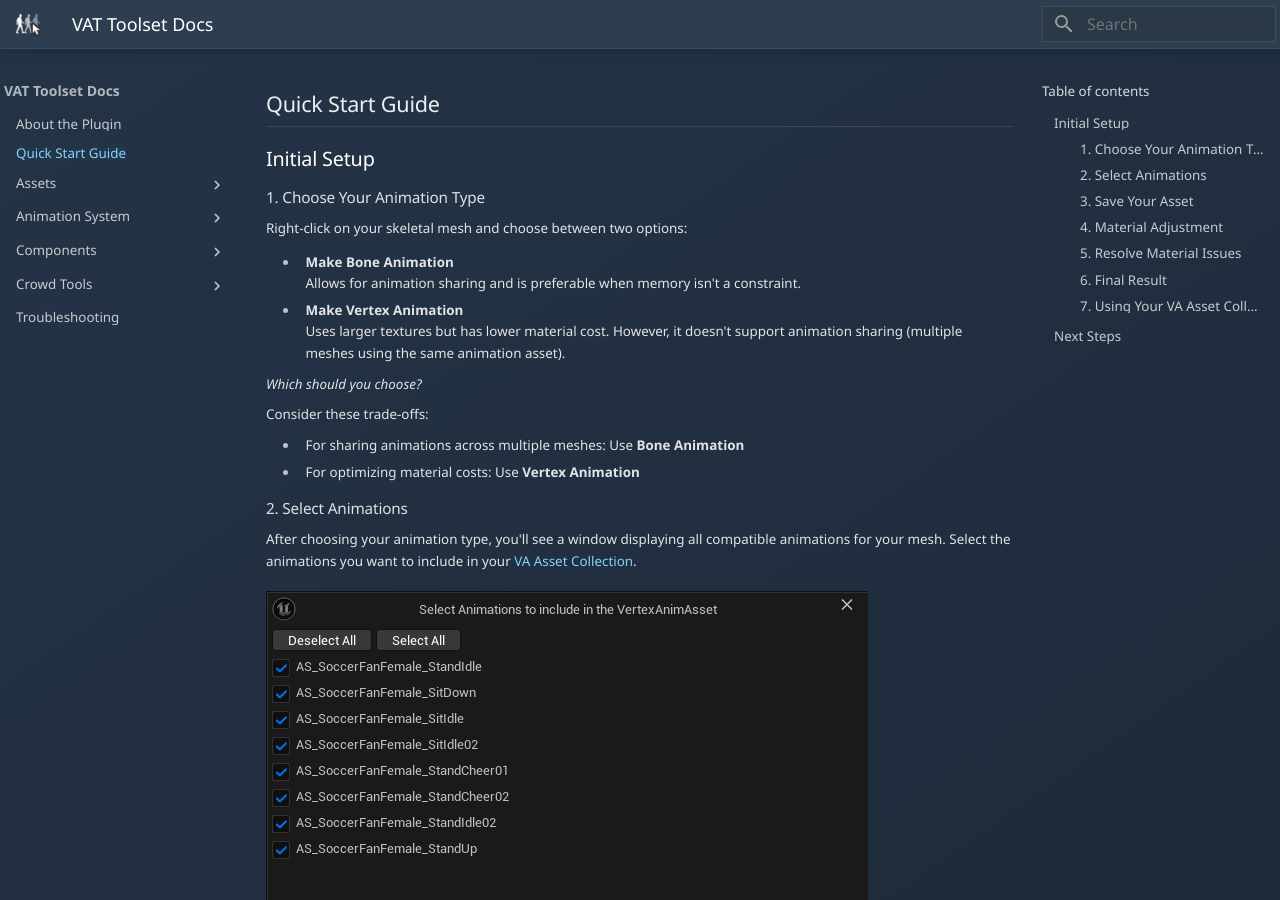
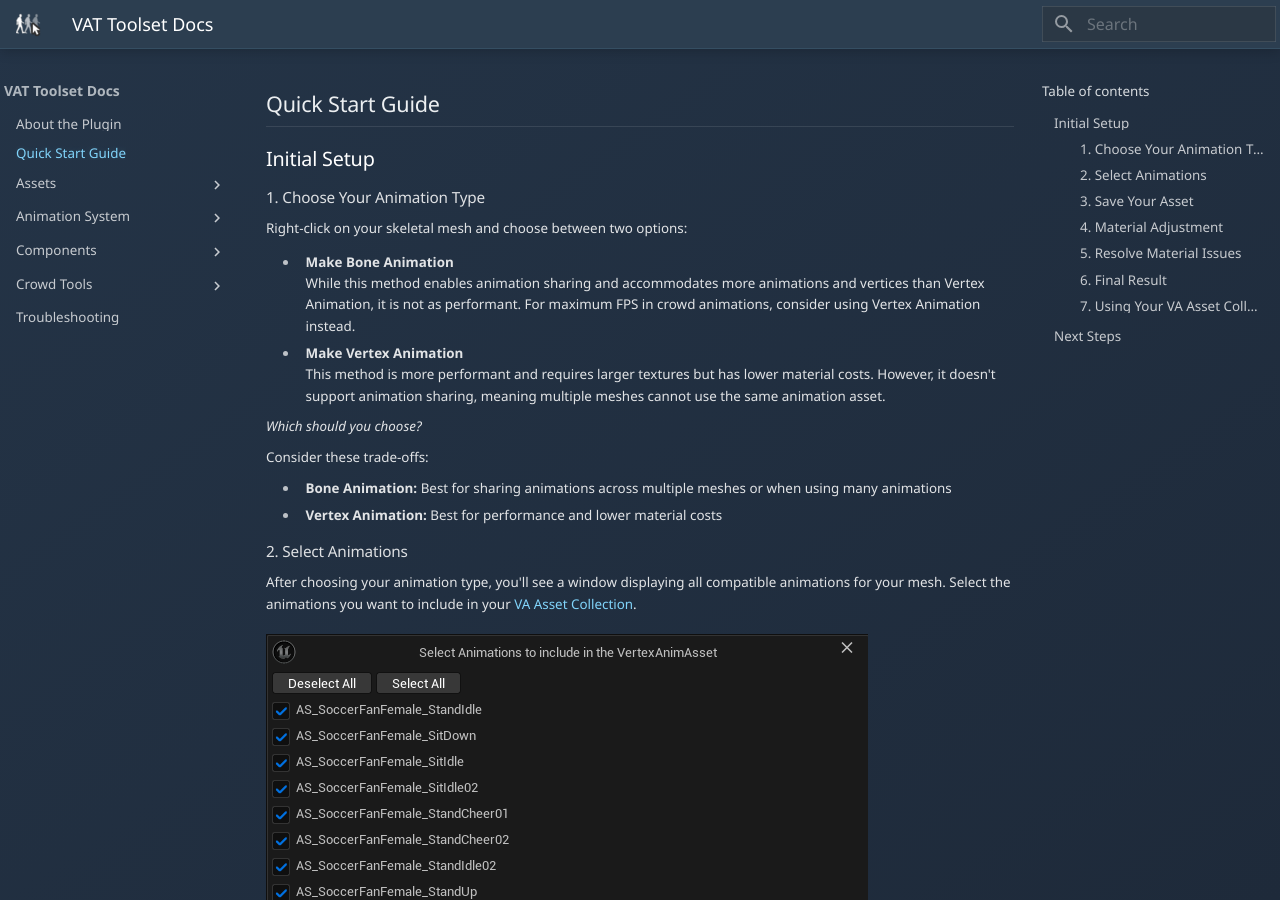
Before and after one commit to Milswanca/VertexAnimationDocumentation, an MkDocs documentation site: the page built from docs/quick-start.md, in a window 1280 px wide and 900 px high. Built offline with MkDocs 1.6.1 and Material for MkDocs 9.7.7, drawn with Linux system fonts in a browser that asks for light colours.

Commit message:
progress

```diff
--- a/docs/quick-start.md
+++ b/docs/quick-start.md
@@ -6,17 +6,17 @@
 Right-click on your skeletal mesh and choose between two options:
 
    - **Make Bone Animation**
-     Allows for animation sharing and is preferable when memory isn't a constraint.
+     While this method enables animation sharing and accommodates more animations and vertices than Vertex Animation, it is not as performant. For maximum FPS in crowd animations, consider using Vertex Animation instead.
 
    - **Make Vertex Animation**
-     Uses larger textures but has lower material cost. However, it doesn't support animation sharing (multiple meshes using the same animation asset).
+     This method is more performant and requires larger textures but has lower material costs. However, it doesn't support animation sharing, meaning multiple meshes cannot use the same animation asset.
 
 *Which should you choose?*
 
 Consider these trade-offs:
 
-   - For sharing animations across multiple meshes: Use **Bone Animation**
-   - For optimizing material costs: Use **Vertex Animation**
+   - **Bone Animation:** Best for sharing animations across multiple meshes or when using many animations
+   - **Vertex Animation:** Best for performance and lower material costs
 
 ### 2. Select Animations
 After choosing your animation type, you'll see a window displaying all compatible animations for your mesh. Select the animations you want to include in your [VA Asset Collection](va-asset-collection.md).
```
Also changed, not shown: docs/troubleshooting.md (+9 -10 lines), docs/assets/vertexdimensionerror.jpg (added), docs/assets/vertexdimensionreduceframes.jpg (added), docs/assets/vertexdimensionreducevertices.jpg (added).
